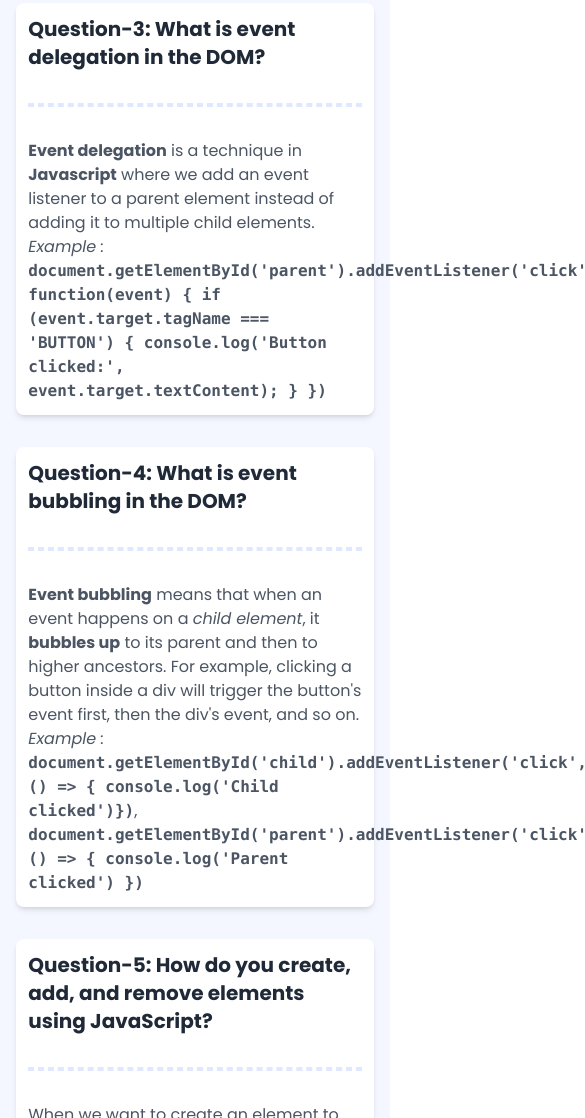
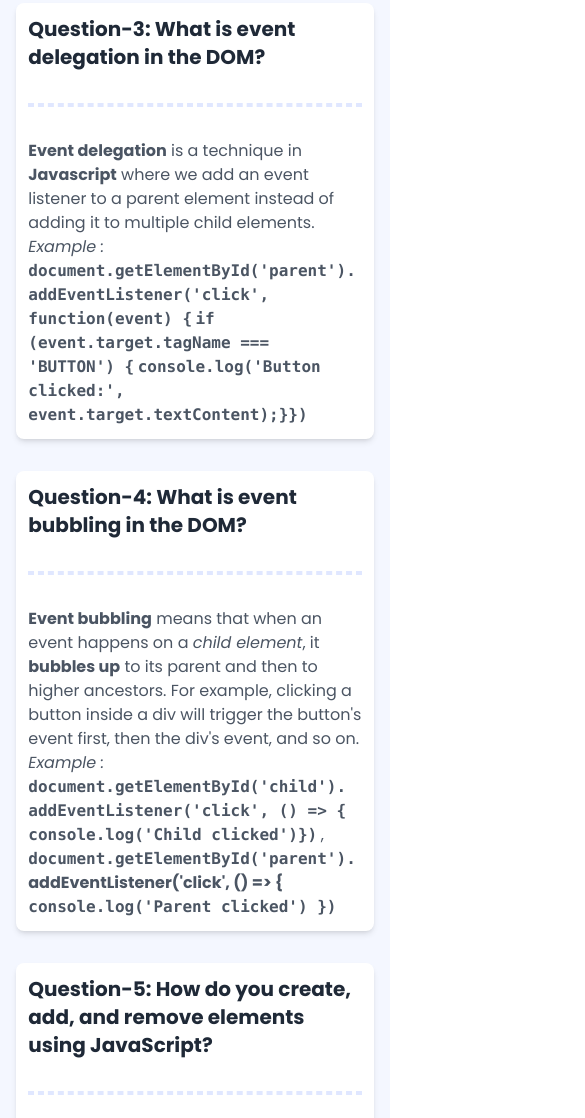
Before and after one commit to saidebinsabid/a5-dev-board, a plain HTML site: page blog.html in a window 390 px wide. Shown: the part 1133-2251 px from the top of the page, 585 px wide, since content can reach past the window. Drawn offline with nearby package versions, Linux system fonts and the light colour scheme.

Commit message:
fix blog page and make it full responsive

```diff
--- a/blog.html
+++ b/blog.html
@@ -94,11 +94,11 @@
                     <p class="pt-8 text-gray-600">
                         <b>Event delegation</b> is a technique in <b>Javascript</b> where we add an event listener to a
                         parent element instead of adding it to multiple child elements. <i>Example :</i>
-                        <b><code>document.getElementById('parent').addEventListener('click', function(event) {
-                            if (event.target.tagName === 'BUTTON') {
-                              console.log('Button clicked:', event.target.textContent);
-                            }
-                          })</code></b>
+                        <b>
+                            <code>document.getElementById('parent').</code>
+                            <code>addEventListener('click', function(event) {</code>
+                            <code>if (event.target.tagName === 'BUTTON') {</code>
+                            <code>console.log('Button clicked:', event.target.textContent);}})</code></b>
 
                     </p>
                 </div>
@@ -110,10 +110,16 @@
                         <b>Event bubbling</b> means that when an event happens on a <i>child element</i>, it <b>bubbles
                             up</b> to its parent and then to higher ancestors. For example, clicking a button inside a
                         div will trigger the button's event first, then the div's event, and so on. <i>Example :</i>
-                        <b><code>document.getElementById('child').addEventListener('click', () => {
-                            console.log('Child clicked')})</code></b>,
-                        <b><code>document.getElementById('parent').addEventListener('click', () => {
-                            console.log('Parent clicked') })</code></b>
+                        <b>
+                            <code>document.getElementById('child').</code>
+                            <code> addEventListener('click', () => {</code>
+                            <code>console.log('Child clicked')})</code>
+                        </b>,
+                        <b>
+                            <code>document.getElementById('parent').</code>
+                            <code></code>addEventListener('click', () => {</code>
+                            <code>console.log('Parent clicked') })</code>
+                        </b>
 
                     </p>
                 </div>
```
